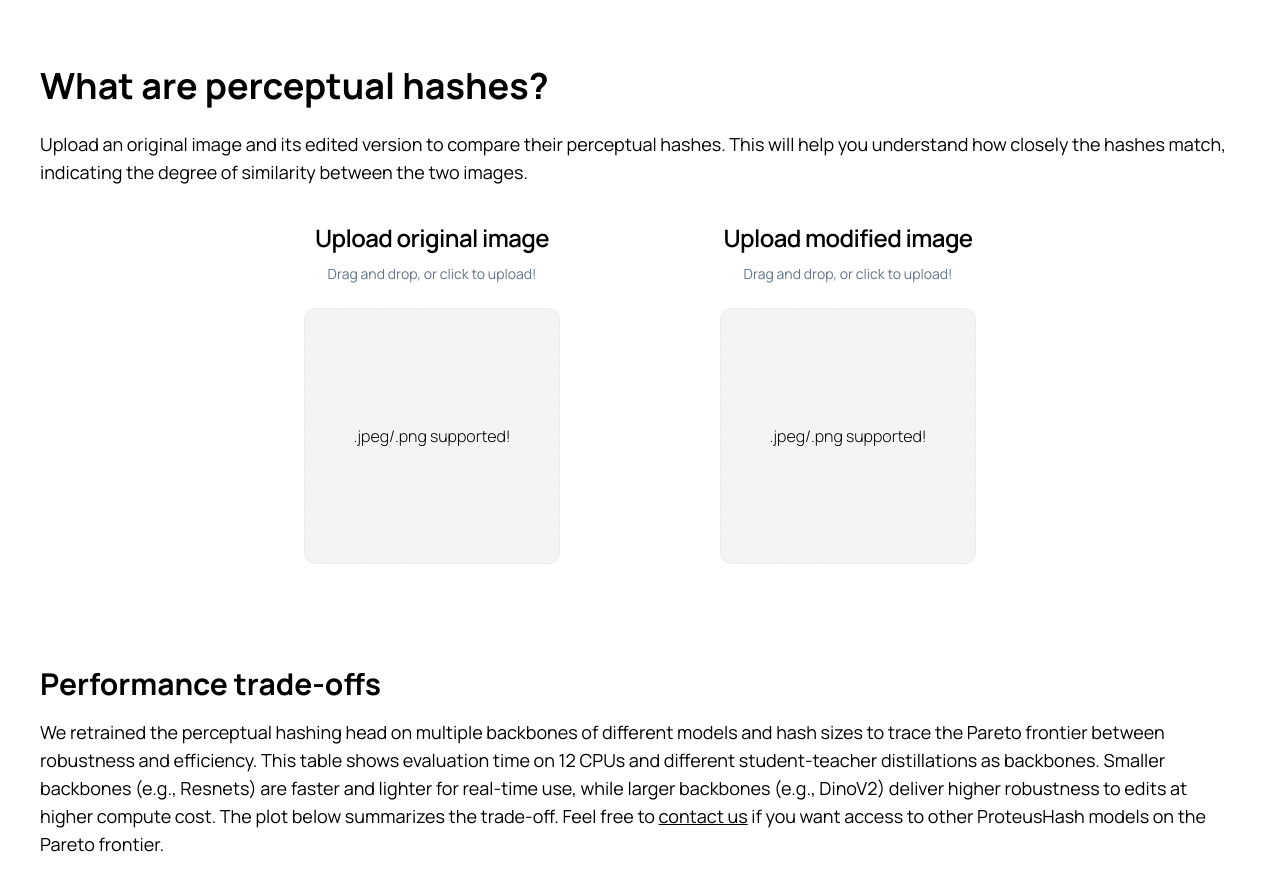
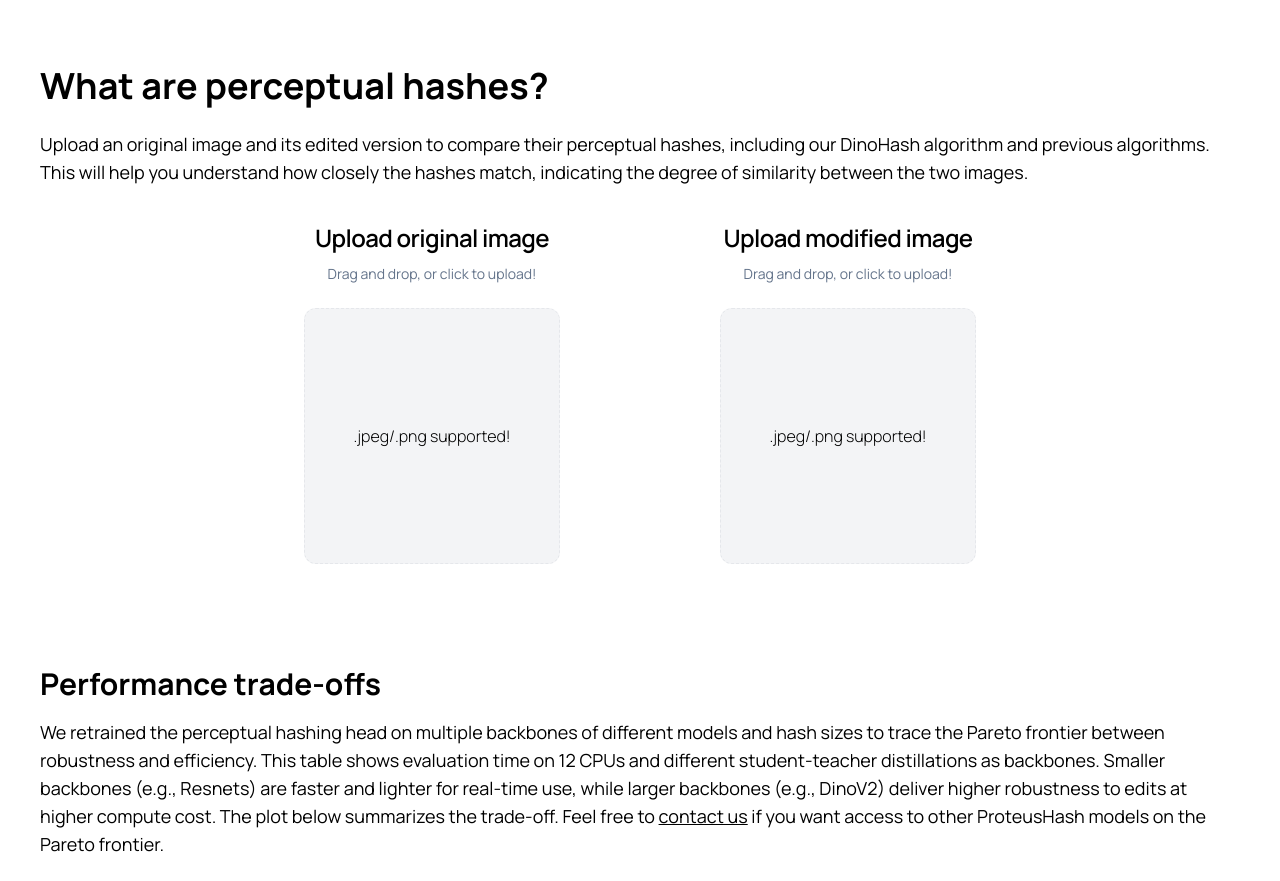
Before and after one commit to proteus-photos/proteus.photos, a Next.js app in the folder fe/: page / in a window 1280 px wide. Shown: the part 920-1801 px from the top of the page. Built offline with nearby package versions, Linux system fonts and the light colour scheme; no server answers.

Commit message:
improve demo text

```diff
--- a/fe/app/page.tsx
+++ b/fe/app/page.tsx
@@ -72,7 +72,7 @@
         <div className="w-full mt-4 px-4">
           <h2 id="perceptual-hashes-section" className="text-4xl font-bold mb-6 text-black bg-clip-text mt-4">What are perceptual hashes?</h2>
           <p className="text-lg mb-4">
-            Upload an original image and its edited version to compare their perceptual hashes. This will help you understand how closely the hashes match, indicating the degree of similarity between the two images.
+            Upload an original image and its edited version to compare their perceptual hashes, including our DinoHash algorithm and previous algorithms. This will help you understand how closely the hashes match, indicating the degree of similarity between the two images.
           </p>
           <div className="flex flex-row items-start justify-center mb-4 space-x-4">
             <CardWithTable
```
